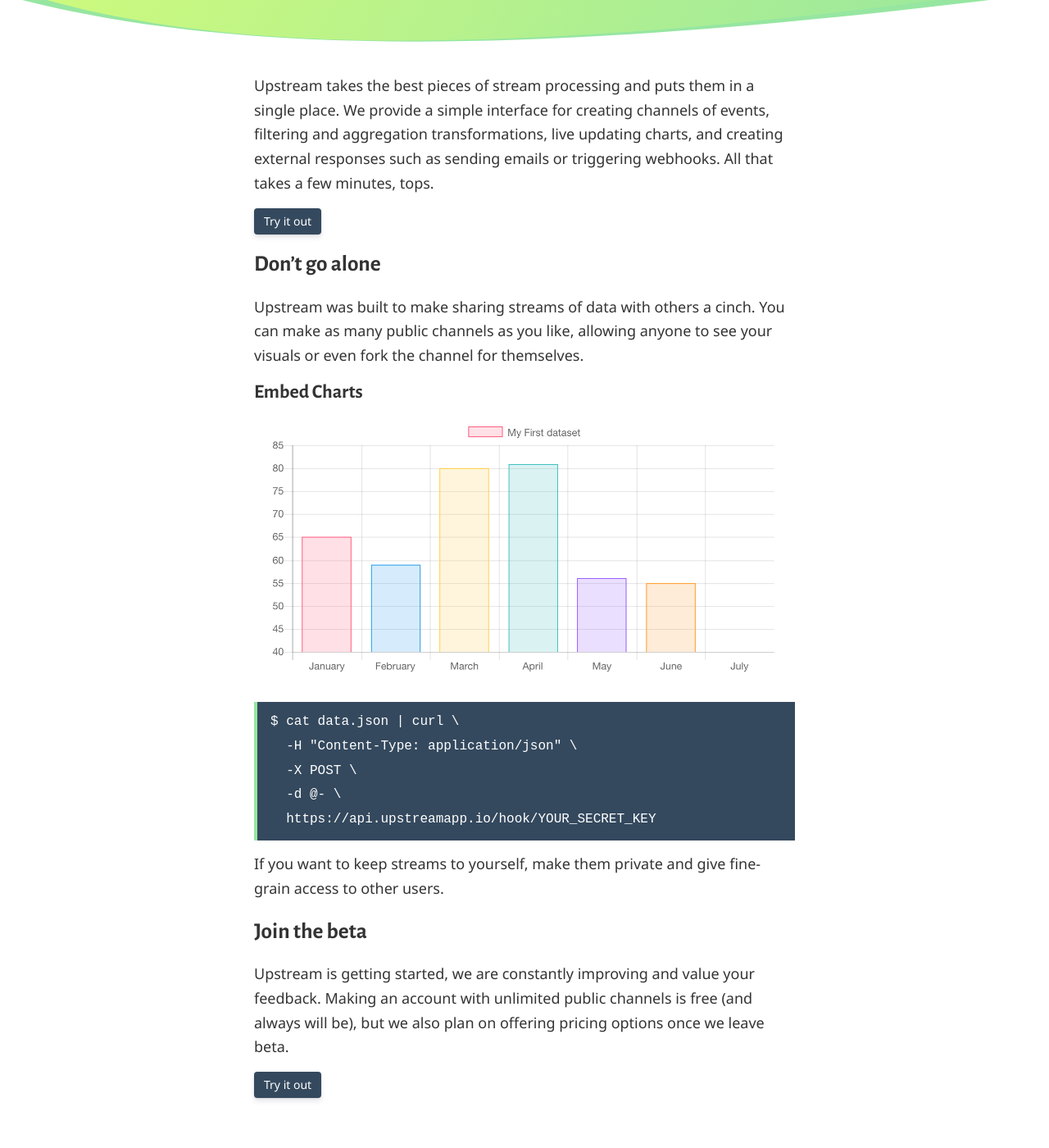
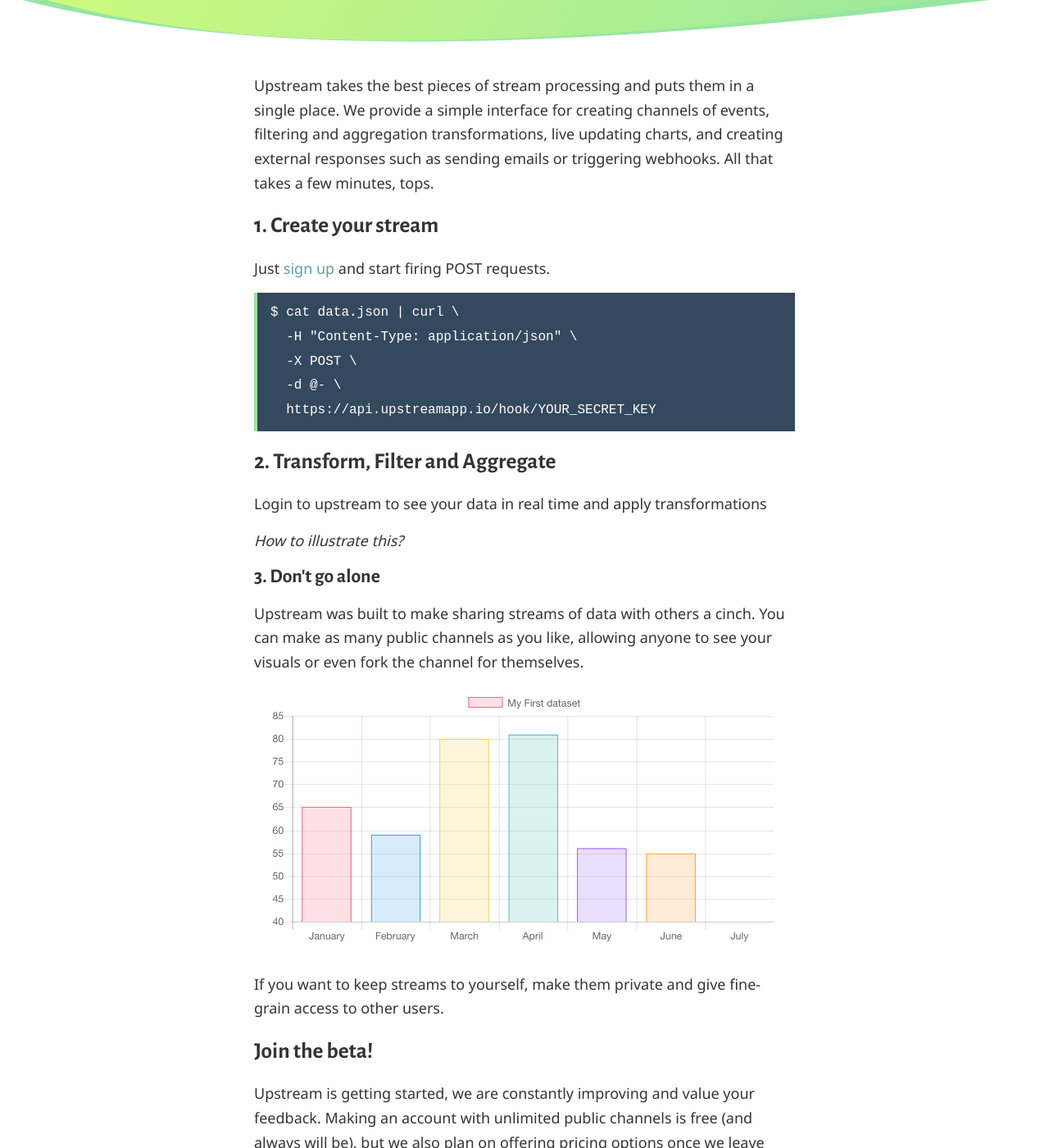
Before and after one commit to micahjon/upstream, a Jekyll site: the page built from index.html, in a window 1280 px wide and 1400 px high, scrolled down 246 px. Shown: the whole window at 82% size. Built offline with Jekyll 4.4.1, drawn with Linux system fonts in a browser that asks for light colours; the list of posts is cut into pages by our own code; some of the changed text lies outside the part shown.

Commit message:
Demo list format

```diff
--- a/_config.yml
+++ b/_config.yml
@@ -1,7 +1,6 @@
 ---
 title: Upstream Landing Page
 timezone: America/New_York
-copyright: Upstream
 collections:
   posts:
     title: Posts
--- a/_includes/footer.html
+++ b/_includes/footer.html
@@ -1,5 +1,5 @@
 <footer class="footer gradient-bg">
 	<div class="container">
-		<p><small>© {{ site.time | date: '%Y' }} {{ site.copyright }}</small></p>
+		<p><small>© {{ site.time | date: '%Y' }} Upstream, an experiment by <a href="http://www.hertzler.com/">Hertzler Systems</a></small></p>
 	</div>
 </footer>
--- a/index.html
+++ b/index.html
@@ -23,22 +23,29 @@
 
 <div class="home-section home-section--white">
 	<div class="container">
-		<p>Upstream takes the best pieces of stream processing and puts them in a single place. We provide a simple interface for creating channels of events, filtering and aggregation transformations, live updating charts, and creating external responses such as sending emails or triggering webhooks. All that takes a few minutes, tops.
-		</p>
-		<p><a href="#" class="btn btn-primary">Try it out</a></p>
-		<h2>Don’t go alone</h2>
-		<p>Upstream was built to make sharing streams of data with others a cinch. You can make as many public channels as you like, allowing anyone to see your visuals or even fork the channel for themselves.</p>
-		<h3>Embed Charts</h3>
-		<img src="/upstream/assets/chart.png">
+		<p>Upstream takes the best pieces of stream processing and puts them in a single place. We provide a simple interface for creating channels of events, filtering and aggregation transformations, live updating charts, and creating external responses such as sending emails or triggering webhooks. All that takes a few minutes, tops.</p>
+
+		<h2>1. Create your stream</h2>
+		<p>Just <a href="#">sign up</a> and start firing POST requests.</p>
 		<pre class="code"><code>$ cat data.json | curl \
   -H "Content-Type: application/json" \
   -X POST \
   -d @- \
   https://api.upstreamapp.io/hook/YOUR_SECRET_KEY</code></pre>
+
+  		<h2>2. Transform, Filter and Aggregate</h2>
+  		<p>Login to upstream to see your data in real time and apply transformations</p>
+  		<p><em>How to illustrate this?</em></p>
+
+
+  		<h3>3. Don't go alone</h3>
+  		<p>Upstream was built to make sharing streams of data with others a cinch. You can make as many public channels as you like, allowing anyone to see your visuals or even fork the channel for themselves.</p>
+		<img src="/upstream/assets/chart.png">
 		<p>If you want to keep streams to yourself, make them private and give fine-grain access to other users.</p>
-		<h2>Join the beta</h2>
+
+		<h2>Join the beta!</h2>
 		<p>Upstream is getting started, we are constantly improving and value your feedback. Making an account with unlimited public channels is free (and always will be), but we also plan on offering pricing options once we leave beta.</p>
-		<p><a href="#" class="btn btn-primary">Try it out</a></p>
+		<p><a href="#" class="btn btn-primary">Sign up</a> <a href="#" class="btn">View Documentation</a></p>
 
 	</div>
 </div>
```
